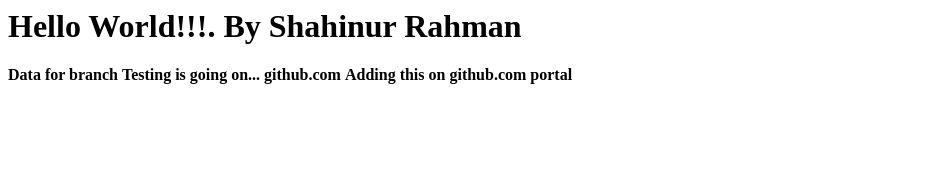
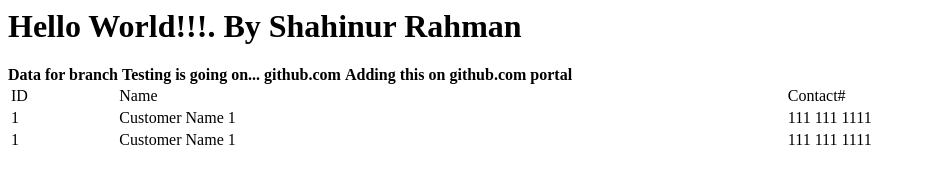
Before and after one commit to shahinengg2/firstgitrepo, a plain HTML site: page index.html in a window 1280 px wide. Shown: the whole page, without its empty margins (0-926 px from the left). Drawn offline with Linux system fonts and the light colour scheme.

Commit message:
testing push for forked branch

```diff
--- a/index.html
+++ b/index.html
@@ -1,8 +1,25 @@
 <html>
 <body>
-<h1>Hello World!!!. By Shahinur Rahman</h1>
-<b>Data for branch</b>
-<b>Testing is going on... github.com</b>
+  <h1>Hello World!!!. By Shahinur Rahman</h1>
+  <b>Data for branch</b>
+  <b>Testing is going on... github.com</b>
   <b>Adding this on github.com portal</b>
+  <table width='100%'>
+    <tr>
+      <td>ID</td>
+      <td>Name</td>
+      <td>Contact#</td>
+    </tr>
+    <tr>
+      <td>1</td>
+      <td>Customer Name 1</td>
+      <td>111 111 1111</td>
+    </tr>
+    <tr>
+      <td>1</td>
+      <td>Customer Name 1</td>
+      <td>111 111 1111</td>
+    </tr>
+  </table>
 </body>
 </html>
```
